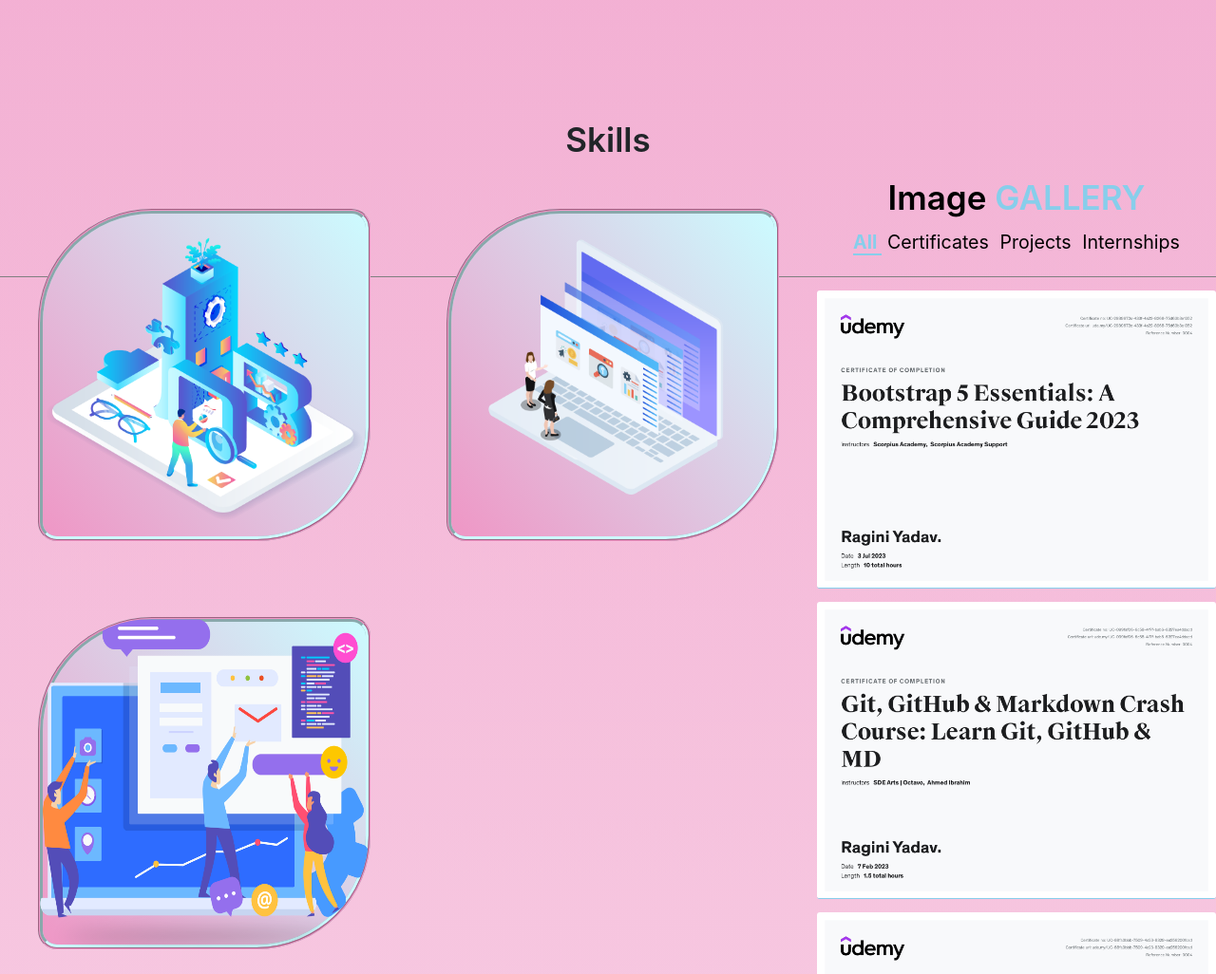
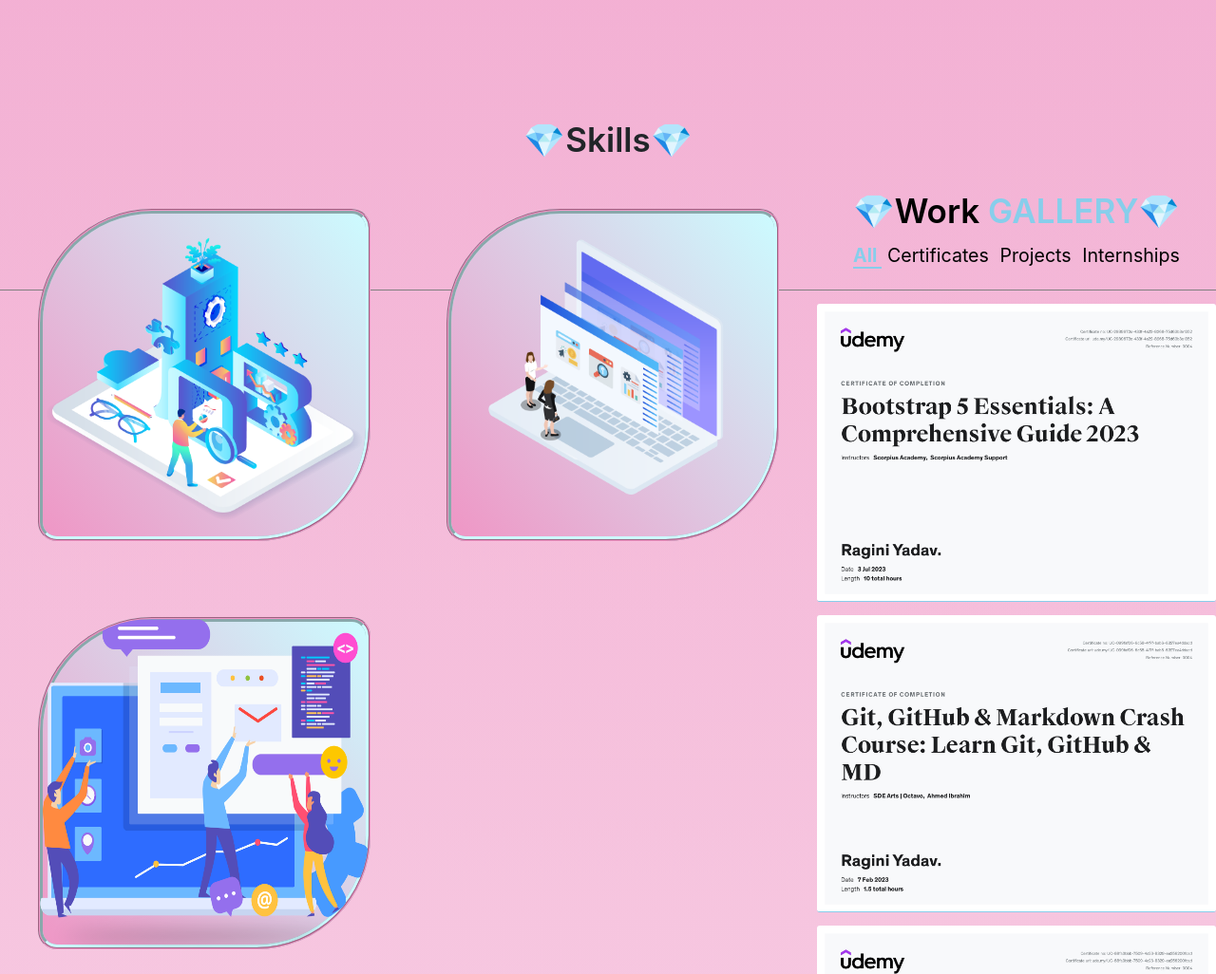
Before and after one commit to RaagLibr/RaginiPortfolio.github.io, a plain HTML site: page index.html in a window 1280 px wide. Shown: the part 1040-2066 px from the top of the page at 95% size. Drawn offline with nearby package versions, Linux system fonts and the light colour scheme; a web font is replaced by a local one.

```diff
--- a/index.html
+++ b/index.html
@@ -102,7 +102,7 @@
 </div>
 
 </header>
-<h1 class="font-effect-3d" style="text-align:center;" data-aos="zoom-out" data-aos-duration="500" data-aos-easing="ease-out">Skills</h1>
+<h1 class="font-effect-3d" style="text-align:center;" data-aos="zoom-out" data-aos-duration="500" data-aos-easing="ease-out">💎Skills💎</h1>
 
 
 	<div class="element1" data-aos="zoom-in" data-aos-duration="500" data-aos-easing="ease-out">
@@ -152,9 +152,9 @@
 	</div>
 
 
-			<div class="header1">
+			<div class="header1" style="margin-top:2em;">
 
-			<h1 class="font-effect-3d" data-aos="zoom-out" data-aos-duration="50" data-aos-easing="ease-out">Image <span>GALLERY</span></h1>
+			<h1 class="font-effect-3d" data-aos="zoom-out" data-aos-duration="50" data-aos-easing="ease-out">💎Work <span>GALLERY💎</span></h1>
 			<div class="gallery-filter">
 				<span class="filter-gallery active" data-filter="all">All </span>
 				<span class="filter-gallery" data-filter="certificates"> certificates</span>
@@ -286,7 +286,7 @@
 
 <div class="hero" style="padding-bottom: ;" data-aos="fade-up" data-aos-duration="500" data-aos-easing="ease-out">
 	<div class="carousel" data-aos="fade-up" data-aos-duration="500" data-aos-easing="ease-out">
-		<h1 class="font-effect-3d" style="text-align:center;margin: 0px 0px 50px 0px;" data-aos="zoom-out" data-aos-duration="500" data-aos-easing="ease-out">Lockdown work&#128525</h1>
+		<h1 class="font-effect-3d" style="text-align:center;margin: 0px 0px 50px 0px;" data-aos="zoom-out" data-aos-duration="500" data-aos-easing="ease-out">💎Lockdown work💎</h1>
 		<ul>
 			<li><img src="img/g1.jpg" alt=""></li>
 			<li><img src="img/g2.jpg" alt=""></li>
```
